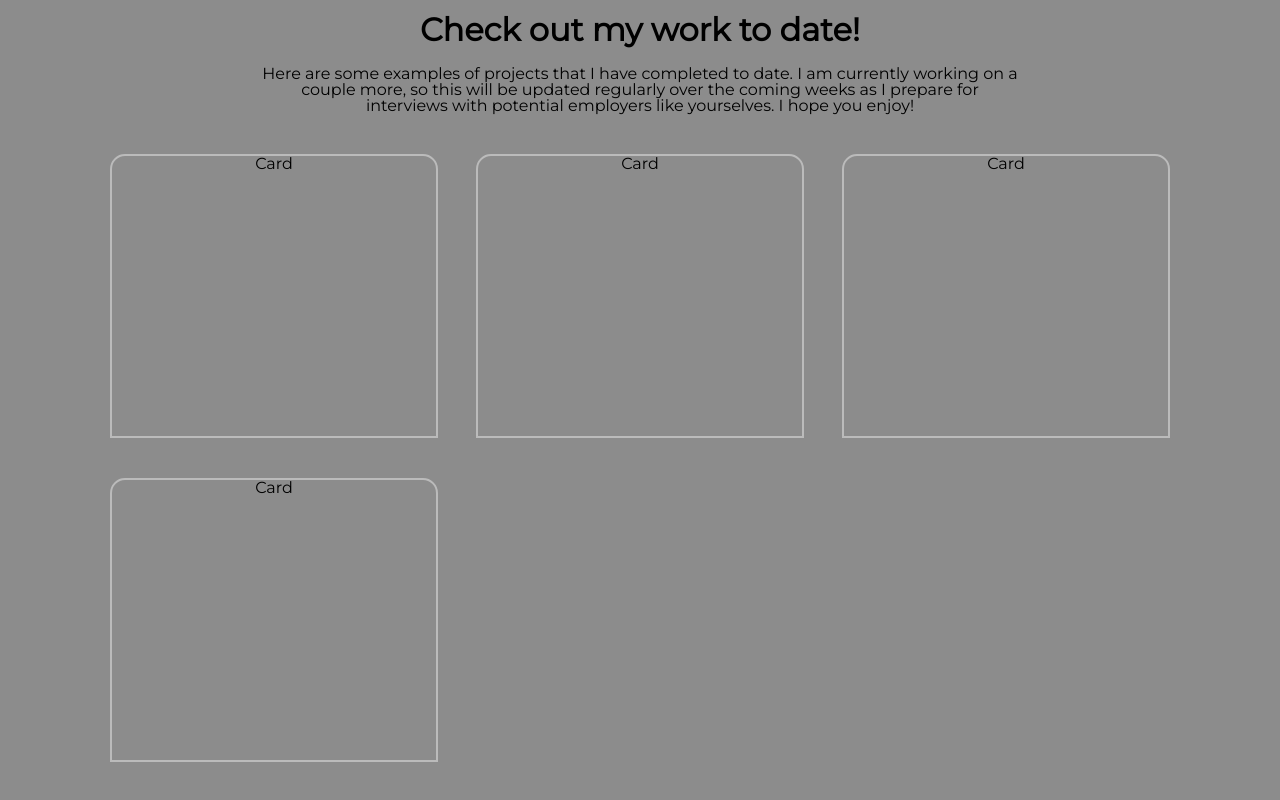
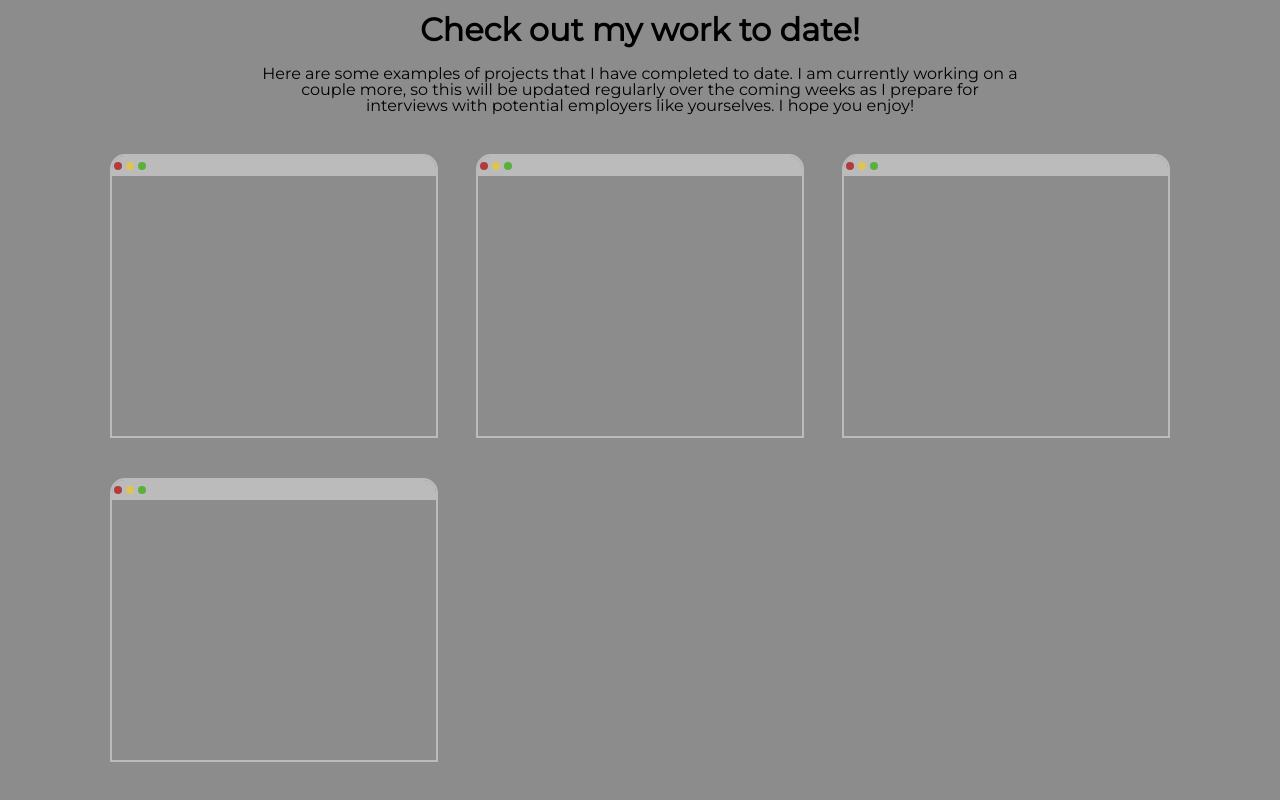
Before and after one commit to ruxpin86/Real-Deal-React-Portfoliolio, a React (Create React App) app: page / in a window 1280 px wide. Shown: the part 1636-2436 px from the top of the page. Built offline with nearby package versions, Linux system fonts and the light colour scheme.

Commit message:
project card header built to mimic browser window

```diff
--- a/src/components/projects/Projects.js
+++ b/src/components/projects/Projects.js
@@ -2,5 +2,14 @@ import React from "react";
 import "./projects.css";
 
 export default function Projects() {
-  return <div className="project">Card</div>;
+  return (
+    <div className="project">
+      <div className="project-header">
+        <div className="circle1"></div>
+        <div className="circle2"></div>
+        <div className="circle3"></div>
+      </div>
+      <a href="#" target="_blank"></a>
+    </div>
+  );
 }
--- a/src/components/projects/projects.css
+++ b/src/components/projects/projects.css
@@ -6,3 +6,34 @@
     border-radius: 15px 15px 0px 0px;
     overflow: hidden;
 }
+
+.project-header{
+    height: 20px;
+    background-color: #bbbbbb;
+    display: flex;
+    align-items: center;
+}
+
+.circle1{
+    width: 8px;
+    height: 8px;
+    border-radius: 50%;
+    margin: 2px;
+    background-color: rgb(175, 61, 61);
+}
+
+.circle2{
+    width: 8px;
+    height: 8px;
+    border-radius: 50%;
+    margin: 2px;
+    background-color: rgb(221, 196, 84);
+}
+
+.circle3{
+    width: 8px;
+    height: 8px;
+    border-radius: 50%;
+    margin: 2px;
+    background-color: rgb(90, 175, 61);
+}
```
